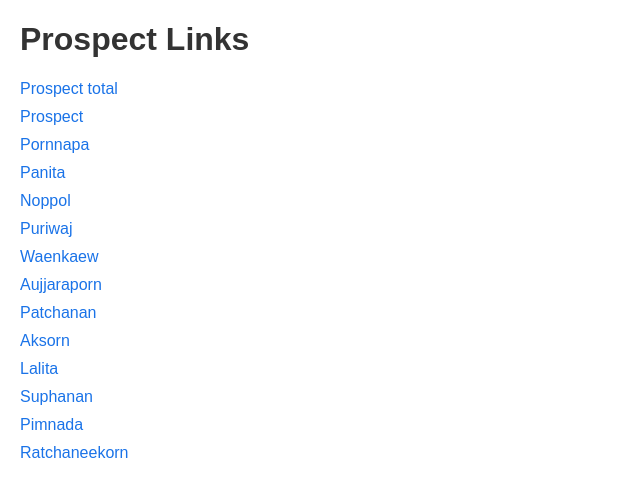
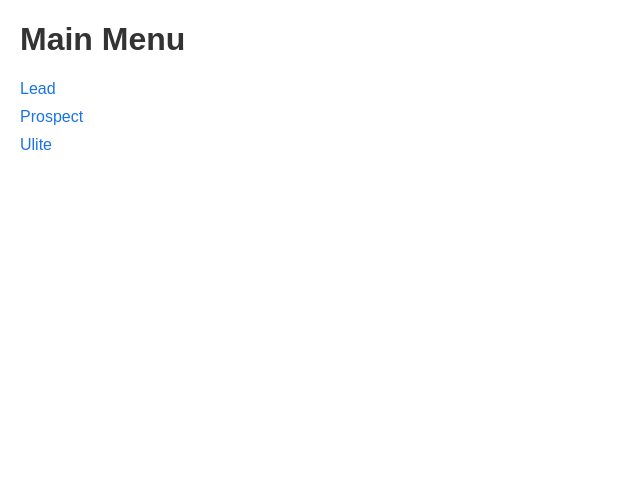
Before and after one commit to vedo001/simple-website, a plain HTML site: page index.html in a window 1280 px wide. Shown: the whole page, without its empty margins (0-640 px from the left). Drawn offline with Linux system fonts and the light colour scheme.

Commit message:
Update index.html

```diff
--- a/index.html
+++ b/index.html
@@ -3,7 +3,7 @@
 <head>
     <meta charset="UTF-8">
     <meta name="viewport" content="width=device-width, initial-scale=1.0">
-    <title>Prospect Links</title>
+    <title>Main Menu</title>
     <style>
         body {
             font-family: Arial, sans-serif;
@@ -29,22 +29,11 @@
     </style>
 </head>
 <body>
-    <h1>Prospect Links</h1>
+    <h1>Main Menu</h1>
     <ul>
-        <li><a href="https://docs.google.com/spreadsheets/d/1AUTg4_8QSb2wk1dNoiOxRRqGgqt47Ev-yDy_kJWZz5U/edit?usp=sharing" target="_blank">Prospect total</a></li>
-        <li><a href="https://lookerstudio.google.com/s/uGdav5LEARk" target="_blank">Prospect</a></li>
-        <li><a href="https://docs.google.com/spreadsheets/d/1SthGwvYXYemrbH_VmMUFfMkEBowbA-BDTTzD4BqX_AI/edit" target="_blank">Pornnapa</a></li>
-        <li><a href="https://docs.google.com/spreadsheets/d/1eCxpkOIgMGaWQzqBsYPVEda8ZmDtrRdL8xgL49AaUX8/edit?gid=0#gid=0" target="_blank">Panita</a></li>
-        <li><a href="https://docs.google.com/spreadsheets/d/1AL-quXnS3rGzRvTceaEX3n-akxBlDAcxd7KiP1jjfS0/edit" target="_blank">Noppol</a></li>
-        <li><a href="https://docs.google.com/spreadsheets/d/19rcxsJhlqUkxlPEMZkUqODVt2tH0lBDizcliOGrFgFw/edit" target="_blank">Puriwaj</a></li>
-        <li><a href="https://docs.google.com/spreadsheets/d/1PrXLAunfpVx7oTIo1p0C2RU0Uyay4EaxwKrxwgvXsms/edit?gid=0#gid=0" target="_blank">Waenkaew</a></li>
-        <li><a href="https://docs.google.com/spreadsheets/d/1iTYS5vyvD0NdNAetheC6K_z8jQNND7OOTZfcuTup-zs/edit?gid=0#gid=0" target="_blank">Aujjaraporn</a></li>
-        <li><a href="https://docs.google.com/spreadsheets/d/1Hsn2v5Iw3cXY7e-lzYS1Ap0oOYJfT-NKx8_H2oh8ZL4/edit?gid=0#gid=0" target="_blank">Patchanan</a></li>
-        <li><a href="https://docs.google.com/spreadsheets/d/1EtPAkuGoYYbvPnypExBcBCdftNNO8O8ff7EWfSLFFrs/edit?gid=0#gid=0" target="_blank">Aksorn</a></li>
-        <li><a href="https://docs.google.com/spreadsheets/d/125d17fzVGuyTmk91lPKJdPLObi1-jSscUMJM5R3ndyM/edit" target="_blank">Lalita</a></li>
-        <li><a href="https://docs.google.com/spreadsheets/d/1RVvVCN63bJLJYmRLBnhAdOd6bEpCRKOUbdH-GmOQAGM/edit" target="_blank">Suphanan</a></li>
-        <li><a href="https://docs.google.com/spreadsheets/d/1wBCvx2DRTfU7PJN5KlqeBrFXn4RVVRWWLcS9ki71y2g/edit?gid=0#gid=0" target="_blank">Pimnada</a></li>
-        <li><a href="https://docs.google.com/spreadsheets/d/1zK9WTvz_oZbs3wT29IJ2AQmIucTGRkBrhMBUreUNUDU/edit?gid=0#gid=0" target="_blank">Ratchaneekorn</a></li>
+        <li><a href="lead.html">Lead</a></li>
+        <li><a href="prospect.html">Prospect</a></li>
+        <li><a href="ulite.html">Ulite</a></li>
     </ul>
 </body>
 </html>
```
